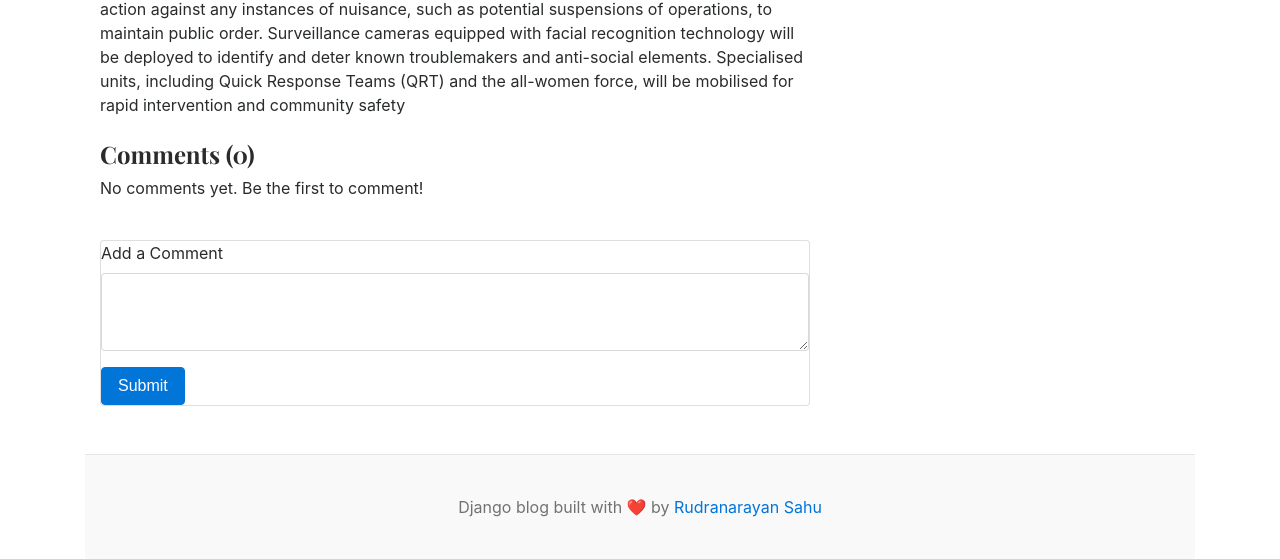
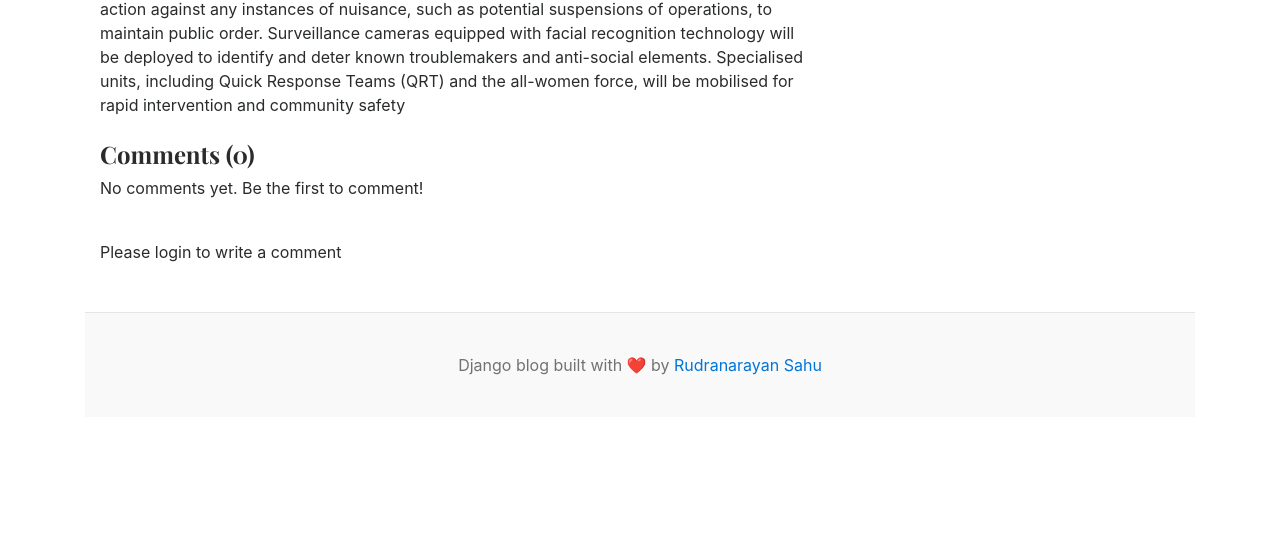
Before and after one commit to rudranarayan-01/Blog, a Django app: a page that uses templates/blogs.html in a window 1280 px wide. Shown: the part 1272-1831 px from the top of the page. After the commit the page ends 1647 px from the top, so only its background shows below. Run offline with Django 5.2, Linux system fonts and the light colour scheme; data comes from the database, SQL or seed files in the repository; both versions use the stored data as it was after the commit.

Commit message:
Authenticating Comment section

```diff
--- a/templates/blogs.html
+++ b/templates/blogs.html
@@ -43,6 +43,7 @@
                     <br>
 
                     {% comment %} Comment Form {% endcomment %}
+                    {% if user.is_authenticated %}
                     <div class="card mb-4">
                         <div class="card-body">
                             <form method="POST" action="#">
@@ -54,7 +55,10 @@
                                 <button type="submit" class="btn btn-primary">Submit</button>
                             </form>
                         </div>
-
+                    </div>
+                    {% else %}
+                    <p>Please login to write a comment</p>
+                    {% endif %}
                     </section>
             </article>
         </div>
```
Also changed, not shown: db.sqlite3.
